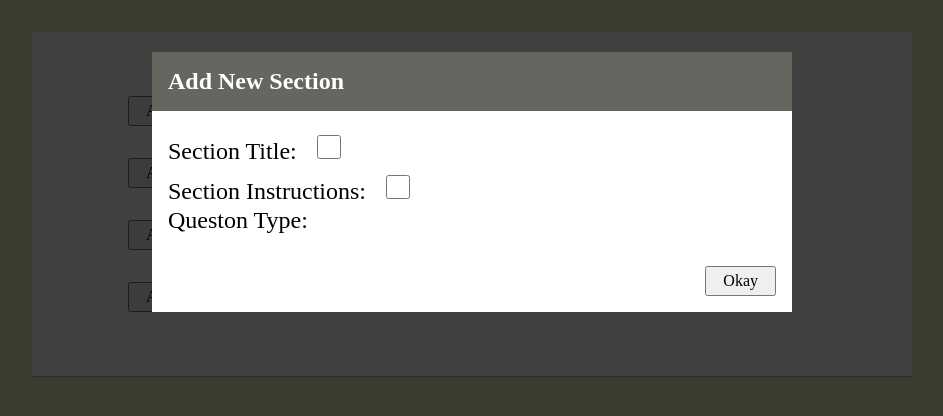
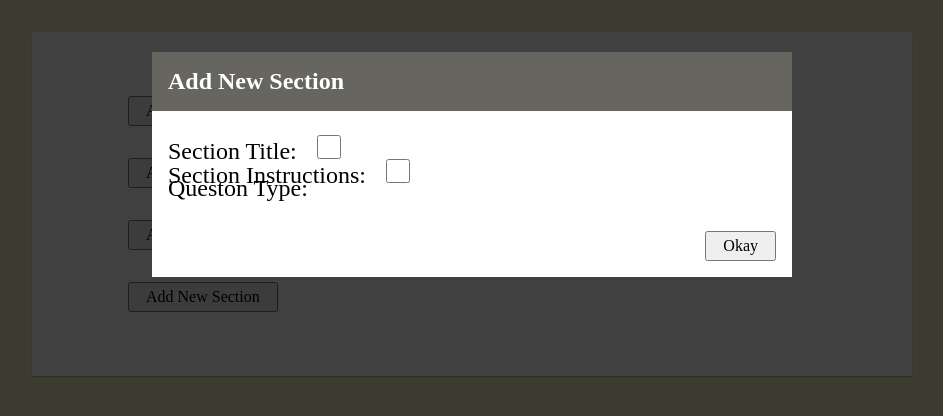
Before and after one commit to zacktaylor12359/test-generator, a React (Create React App) app in the folder Front-end/: page / in a window 1280 px wide. Both pictures are taken after a click on the button "Add New Section". Shown: the top 416 px of the page, without its empty margins (168-1111 px from the left). Built offline with nearby package versions, Linux system fonts and the light colour scheme.

Commit message:
additions to SectionModal

```diff
--- a/Front-end/src/Components/UI/Modal.module.css
+++ b/Front-end/src/Components/UI/Modal.module.css
@@ -20,7 +20,7 @@
 }
 
 .content {
-	padding: 1rem;
+	margin: 1rem;
 	background-color: white;
 }
 
--- a/Front-end/src/Components/UI/SectionModal.js
+++ b/Front-end/src/Components/UI/SectionModal.js
@@ -10,7 +10,7 @@ const SectionModal = (props) => {
 			</header>
 			<form className={styles.content}>
 				<div className={styles['form-input']}>
-					<label for='title'>Section Title:</label>
+					<label htmlFor='title'>Section Title:</label>
 
 					<input
 						type='checkbox'
@@ -21,7 +21,7 @@ const SectionModal = (props) => {
 				</div>
 
 				<div className={styles['form-input']}>
-					<label for='instructions'>Section Instructions:</label>
+					<label htmlFor='instructions'>Section Instructions:</label>
 					<input
 						type='checkbox'
 						id='instructions'
@@ -31,7 +31,7 @@ const SectionModal = (props) => {
 				</div>
 
 				<div className={styles['form-input']}>
-					<label for='question-type'>Queston Type:</label>
+					<label htmlFor='question-type'>Queston Type:</label>
 				</div>
 			</form>
 			<footer className={styles.actions}>
--- a/Front-end/src/Components/UI/SectionModal.module.css
+++ b/Front-end/src/Components/UI/SectionModal.module.css
@@ -33,7 +33,8 @@ input {
 }
 
 .form-input {
-	display: block;
+	height: 1.5rem;
+	padding-bottom: 1rem;
 }
 
 @media (min-width: 768px) {
```
